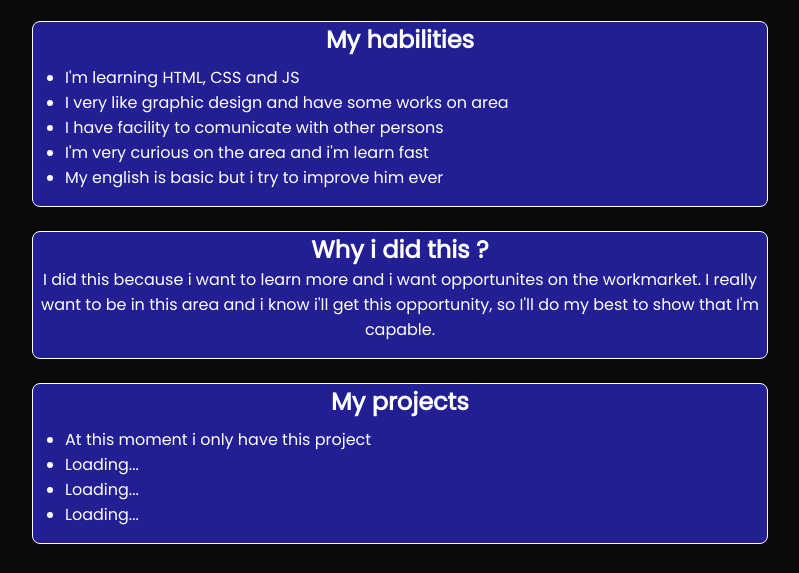
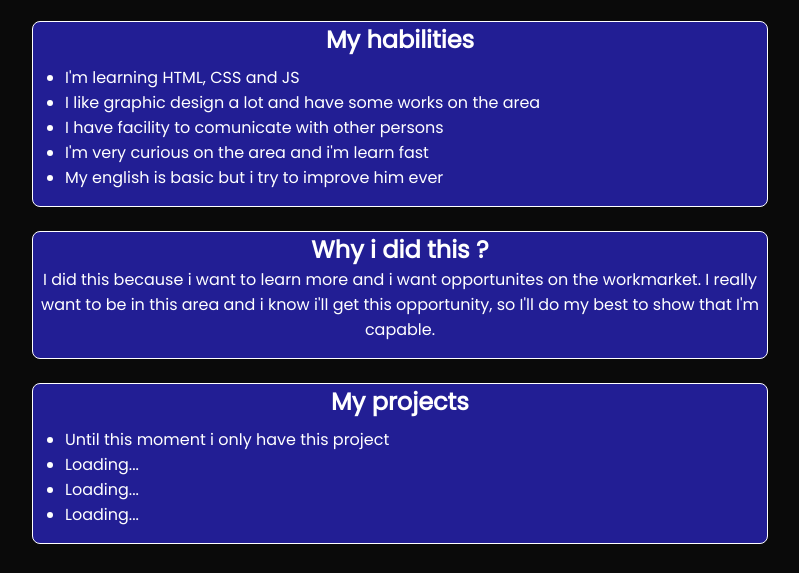
Before and after one commit to Juanzeen/ABM, a plain HTML site: page index.html in a window 1280 px wide. Shown: the part 234-807 px from the top of the page, without its empty margins (240-1039 px from the left). Drawn offline with Linux system fonts and the light colour scheme.

Commit message:
alterações que ainda não foram salvas

```diff
--- a/index.html
+++ b/index.html
@@ -27,7 +27,7 @@
     <h2 class="listtl">My habilities</h2>
         <ul class="list">
             <li>I'm learning HTML, CSS and JS</li>
-            <li>I very like graphic design and have some works on area</li>
+            <li>I like graphic design a lot and have some works on the area</li>
             <li>I have facility to comunicate with other persons </li>
             <li>I'm very curious on the area and i'm learn fast</li>
             <li>My english is basic but i try to improve him ever</li>
@@ -44,7 +44,7 @@
    <div class="div01">
     <h2 class="listtl">My projects</h2>
     <ul class="list">
-        <li>At this moment i only have this project</li>
+        <li>Until this moment i only have this project</li>
         <li>Loading...</li>
         <li>Loading...</li>
         <li>Loading...</li>
@@ -55,7 +55,6 @@
         <footer class="cr">
             <p>@Juan "J-zn" Cristo</p>
             <p>2022</p>
-            <br>
             <a href=https://www.instagram.com/juanzeenn/ target="_blank "><img id="instagram" src="instagram.png" alt="Instagram" width="25px" height="25px"></a>
             <a href="https://twitter.com/juanzeenho"target="_blank"> <img id="tt" src="twitter.png" alt="Twitter" width="25px" height="25px"></a>
         </footer>
--- a/style.css
+++ b/style.css
@@ -17,8 +17,6 @@
     50%{background-color: rgb(82, 2, 148);}
     100%{background-color: rgb(30, 32, 148);}
 }
-
-
 
 *{
     padding: 0;
```
